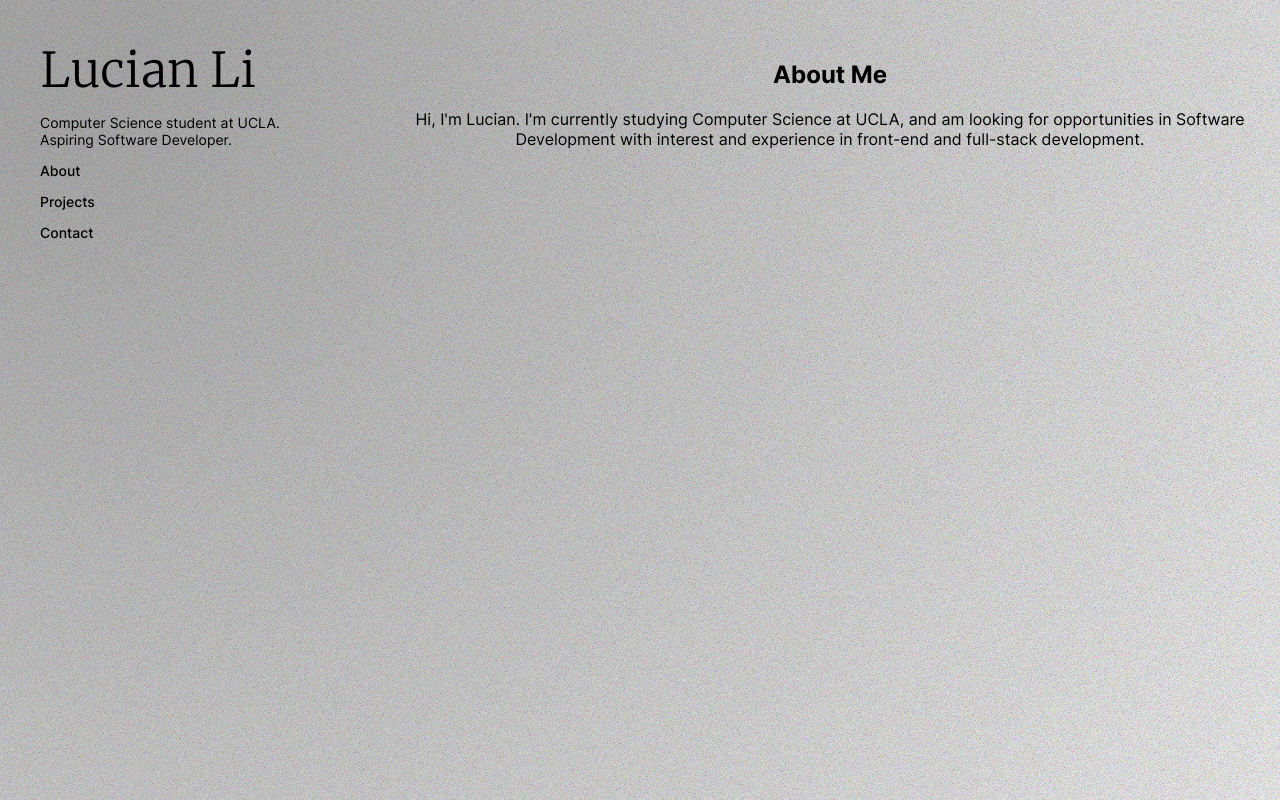
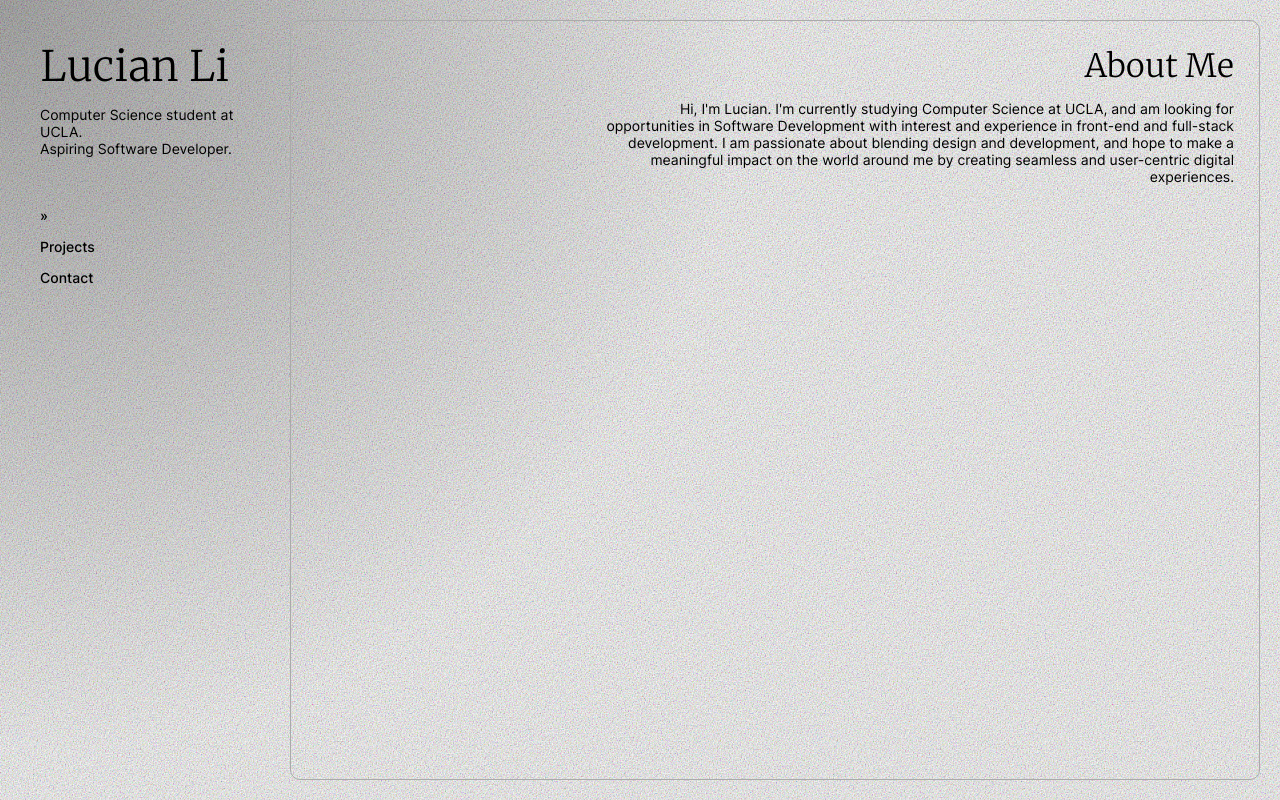
Before and after one commit to lucianli/personal-website, a React (Create React App) app: page / in a window 1280 px wide. Built offline with nearby package versions, Linux system fonts and the light colour scheme.

Commit message:
finished about page, nav menu, and background gradient

```diff
--- a/src/App.js
+++ b/src/App.js
@@ -7,7 +7,7 @@ import About from './components/About';
 import Projects from './components/Projects';
 import noiseSvg from './assets/noisefilter.svg';
 
-function App() {
+const App = () => {
   const [mousePos, setMousePos] = useState({x: 0, y: 0});
   const handleMouseMove = (e) => {
     setMousePos({x: e.clientX, y: e.clientY});
@@ -22,28 +22,27 @@ function App() {
     const gradientX = (mousePos.x / window.innerWidth) * 100;
     const gradientY = (mousePos.y / window.innerHeight) * 100;
 
-    return `radial-gradient(circle at ${gradientX}% ${gradientY}%, rgba(70, 70, 70, 0.4) 10%, transparent), url(${noiseSvg})`;
+    return `radial-gradient(circle at ${gradientX}% ${gradientY}%, rgba(0, 0, 0, 0.3), transparent 50%), url(${noiseSvg})`;
   };
 
   const [curPage, setCurPage] = useState('about');
-  // const handleClick = (page) => {
-  //   setCurPage(page);
-  // };
+
+  const handlePageChange = (newPage) => {
+    setCurPage(newPage);
+  };
 
   const displayCurPage = () => {
-    if (curPage == 'projects') {
-      return <Projects/>
-    } else if (curPage == 'contact') {
-      return <Contact/>
+    if (curPage === 'projects') {
+      return <Projects/>;
+    } else if (curPage === 'contact') {
+      return <Contact/>;
     } else {
-      return <About/>
+      return <About/>;
     }
-  }
+  };
 
   return (
-    <div
-      className="App"
-    >
+    <div className="App">
       <div
         className="background"
         style={{
@@ -51,12 +50,13 @@ function App() {
             ${calculateGradient()}
           `,
         }}
-      />
+      ></div>
+
       <div className="header">
         <Header/>
-        <p className="menuLink">About</p>
-        <p className="menuLink">Projects</p>
-        <p className="menuLink">Contact</p>
+        <p className="menuLink" onClick={() => handlePageChange("about")}>{curPage === "about" ? "»" : "About"}</p>
+        <p className="menuLink" onClick={() => handlePageChange("projects")}>{curPage === "projects" ? "»" : "Projects"}</p>
+        <p className="menuLink" onClick={() => handlePageChange("contact")}>{curPage === "contact" ? "»" : "Contact"}</p>
       </div>
       <div className="content">
         {displayCurPage()}
--- a/src/components/About.js
+++ b/src/components/About.js
@@ -1,14 +1,18 @@
 import React from 'react';
+import '../styles/about.css'
 
 const About = () => {
     return (
-        <section id="about">
-            <h2>About Me</h2>
-            <p>
-                Hi, I'm Lucian. I'm currently studying Computer Science at UCLA, and am looking for opportunities
-                in Software Development with interest and experience in front-end and full-stack development.
+        <div>
+            <p className="about__title">About Me</p>
+            <p className="about__content">
+                Hi, I'm Lucian. I'm currently studying Computer Science at UCLA, and
+                am looking for opportunities in Software Development with interest and experience
+                in front-end and full-stack development. I am passionate about blending
+                design and development, and hope to make a meaningful impact on the world around me
+                by creating seamless and user-centric digital experiences.
             </p>
-        </section>
+        </div>
     );
 }
 
--- a/src/components/Header.js
+++ b/src/components/Header.js
@@ -3,9 +3,9 @@ import '../styles/header.css';
 
 const Header = () => {
     return (
-        <div classname="header">
-            <p className="title">Lucian Li</p>
-            <p className="headline">Computer Science student at UCLA. <br></br>Aspiring Software Developer.</p>
+        <div>
+            <p className="header__title">Lucian Li</p>
+            <p className="header__headline">Computer Science student at UCLA. <br></br>Aspiring Software Developer.</p>
         </div>
     );
 }
--- a/src/styles/App.css
+++ b/src/styles/App.css
@@ -17,15 +17,20 @@
 }
 
 .header {
-  width: 25vw;
+  width: 20vw;
   margin-left: 40px;
   margin-top: 40px;
+  text-align: left;
 }
 
 .content {
-  width: 75vw;
-  margin-left: 40px;
-  margin-top: 40px;
+  width: 80vw;
+  margin: 20px;
+  padding: 25px;
+  border: 1px solid #aaaaaa;
+  border-radius: 10px;
+  display: flex;
+  justify-content: flex-end;
 }
 
 .menuLink {
@@ -33,5 +38,9 @@
   font-weight: 500;
   font-size: 14px;
   cursor: pointer;
-  text-align: left;
+  transition: all 0.1s linear;
 }
+
+.menuLink:hover {
+  color: #cccccc
+}
--- /dev/null
+++ b/src/styles/about.css
@@ -0,0 +1,15 @@
+.about__title {
+    font-family: 'Merriweather';
+    font-weight: 300;
+    font-size: 32px;
+    text-align: right;
+    margin: 0;
+}
+
+.about__content {
+    font-family: 'Inter';
+    font-weight: 400;
+    font-size: 14px;
+    text-align: right;
+    width: 50vw;
+}
--- a/src/styles/header.css
+++ b/src/styles/header.css
@@ -1,14 +1,19 @@
-.title {
+.header__container {
+    margin-bottom: 80px;
+}
+
+.header__title {
     font-family: 'Merriweather';
     font-weight: 300;
-    font-size: 48px;
+    font-size: 42px;
     text-align: left;
     margin: 0;
 }
 
-.headline {
+.header__headline {
     font-family: 'Inter';
     font-weight: 400;
     font-size: 14px;
     text-align: left;
+    margin-bottom: 50px;
 }
```
Also changed, not shown: src/assets/noisefilter.svg.
